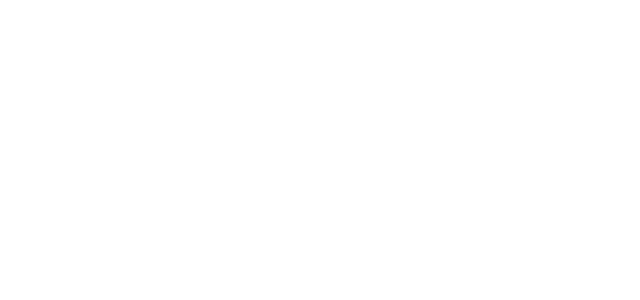
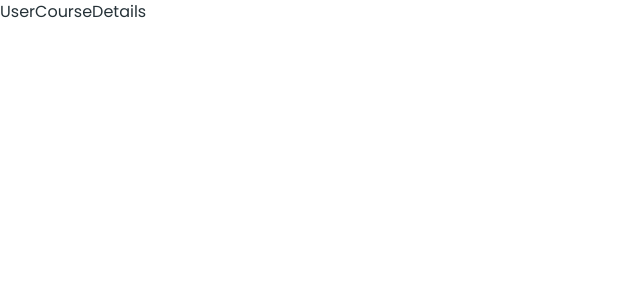
Before and after one commit to RamezTaher/E-learning, a React (Vite) app: page /platform/courses/1 in a window 1280 px wide. Before the commit this address had no page. Shown: the top 300 px of the page, without its empty margins (0-640 px from the left). Built offline with nearby package versions, Linux system fonts and the light colour scheme.

Commit message:
done gonna start the course details

```diff
--- a/src/App.jsx
+++ b/src/App.jsx
@@ -3,6 +3,7 @@ import FinishSignUp from "./pages/FinishSignUp"
 import Home from "./pages/Home"
 import SignIn from "./pages/SignIn"
 import SignUp from "./pages/SignUp"
+import UserCourseDetails from "./pages/UserCourseDetails"
 import UserCourses from "./pages/UserCourses"
 import UserDashboard from "./pages/UserDashboard"
 
@@ -16,6 +17,7 @@ function App() {
         <Route path="/auth/finish-register" element={<FinishSignUp />} />
         <Route path="/platform/dashboard" element={<UserDashboard />} />
         <Route path="/platform/courses" element={<UserCourses />} />
+        <Route path="/platform/courses/:id" element={<UserCourseDetails />} />
       </Routes>
     </>
   )
--- /dev/null
+++ b/src/pages/UserCourseDetails.jsx
@@ -0,0 +1,9 @@
+import React from 'react'
+
+const UserCourseDetails = () => {
+  return (
+    <div>UserCourseDetails</div>
+  )
+}
+
+export default UserCourseDetails
```
